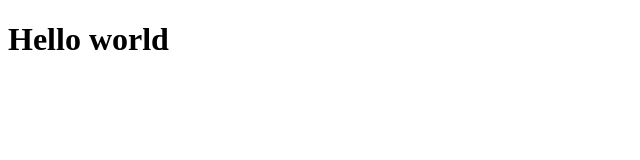
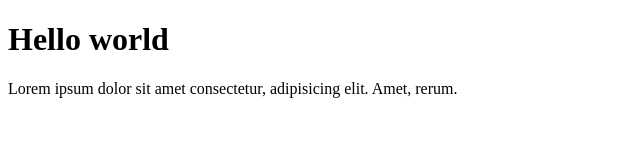
Before and after one commit to Reemagrandhi06/fsd40, a plain HTML site: page index.html in a window 1280 px wide. Shown: the whole page, without its empty margins (0-640 px from the left). Drawn offline with Linux system fonts and the light colour scheme.

Commit message:
some text written in a project

```diff
--- a/index.html
+++ b/index.html
@@ -7,5 +7,6 @@
 </head>
 <body>
     <h1>Hello world</h1>
+    <p>Lorem ipsum dolor sit amet consectetur, adipisicing elit. Amet, rerum.</p>
 </body>
 </html>
```
